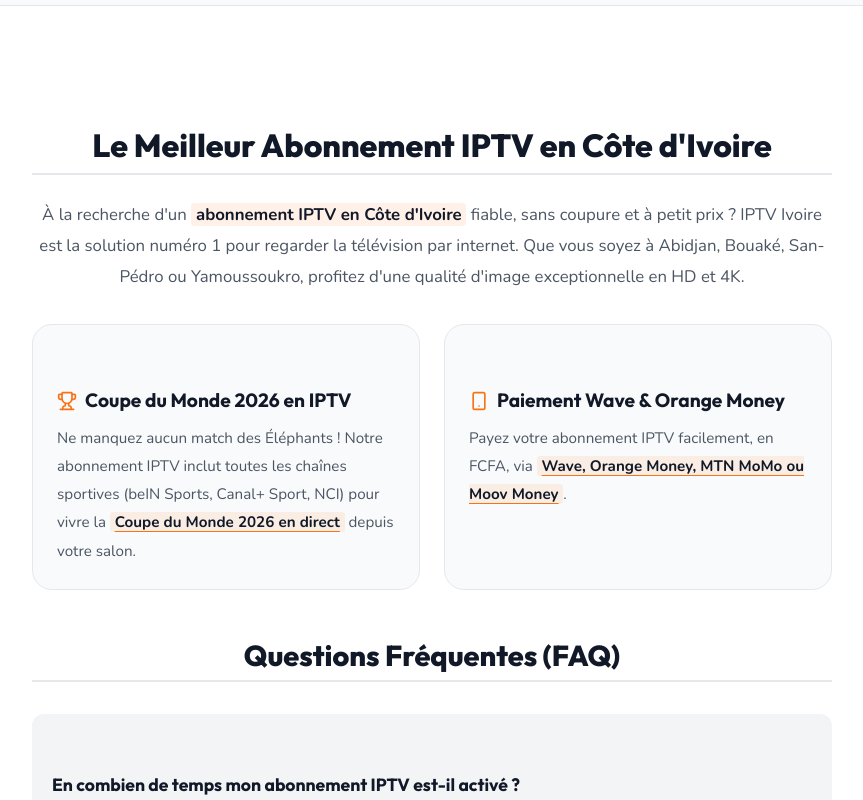
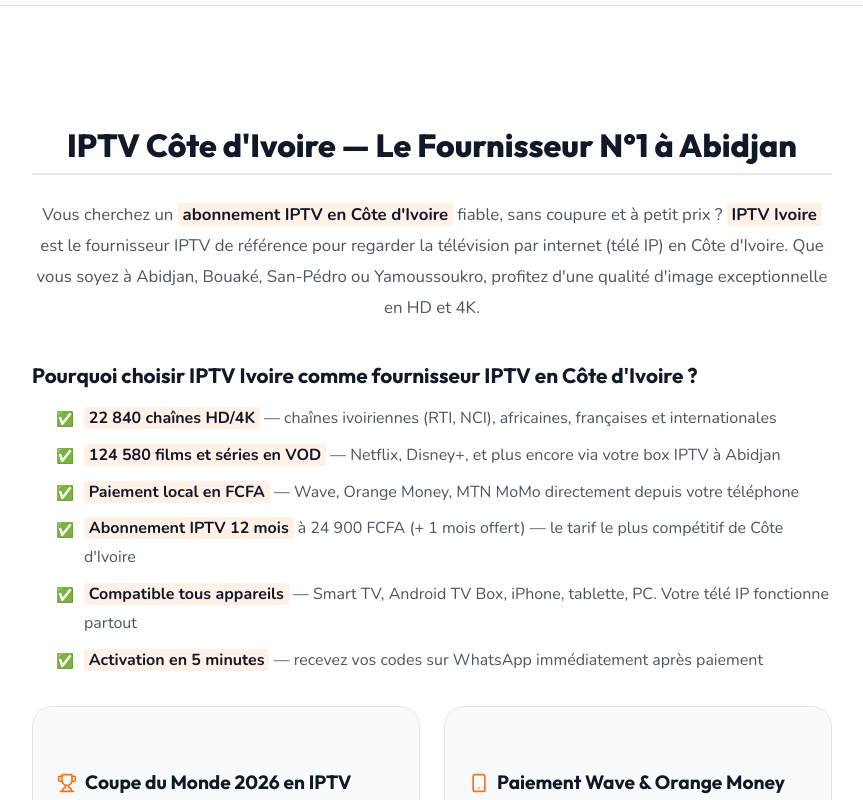
Before and after one commit to chadyyyy/iptv-ivoire, a Next.js app: page /abonnement-iptv-cote-divoire in a window 1280 px wide. Shown: the part 1860-2660 px from the top of the page, without its empty margins (208-1071 px from the left). Built offline with nearby package versions, Linux system fonts and the light colour scheme.

Commit message:
seo: optimize /abonnement-iptv-cote-divoire for 'iptv cote d'ivoire' keyword (Ubersuggest quick-win)

```diff
--- a/app/abonnement-iptv-cote-divoire/layout.tsx
+++ b/app/abonnement-iptv-cote-divoire/layout.tsx
@@ -1,15 +1,15 @@
 import type { Metadata } from 'next'
 
 export const metadata: Metadata = {
-  title: "Abonnement IPTV Côte d'Ivoire | Coupe du Monde 2026 dès 5 900 FCFA",
-  description: "Meilleur abonnement IPTV en Côte d'Ivoire. Regardez la Coupe du Monde 2026 avec +22 000 chaînes HD/4K. Offre 2 mois à 5 900 FCFA. Paiement Orange Money & Wave. Activation en 5 min.",
-  keywords: ['iptv coupe du monde 2026', 'iptv cote divoire prix', 'abonnement iptv fcfa', 'regarder éléphants coupe du monde', 'iptv orange money'],
+  title: "IPTV Côte d'Ivoire — Abonnement dès 5 900 FCFA (2026)",
+  description: "Meilleur abonnement IPTV en Côte d'Ivoire. 22 840 chaînes HD/4K, 124 580 VOD. Dès 5 900 FCFA. Paiement Wave & Orange Money. Activation en 5 min. Fournisseur IPTV #1 à Abidjan.",
+  keywords: ['iptv cote d ivoire', 'iptv côte d ivoire', 'abonnement iptv côte d ivoire', 'fournisseur iptv côte d ivoire', 'iptv abidjan', 'télé ip', 'abonnement iptv 12 mois côte d ivoire', 'iptv coupe du monde 2026', 'iptv orange money', 'iptv wave ci'],
   alternates: {
     canonical: 'https://iptvivoire.com/abonnement-iptv-cote-divoire',
   },
   openGraph: {
-    title: "Abonnement IPTV Côte d'Ivoire | Coupe du Monde 2026 — IPTV Ivoire",
-    description: "Regardez les Éléphants en Coupe du Monde 2026 en HD/4K. +22 000 chaînes. Paiement Orange Money & Wave.",
+    title: "IPTV Côte d'Ivoire — Abonnement dès 5 900 FCFA | IPTV Ivoire",
+    description: "Fournisseur IPTV #1 en Côte d'Ivoire. 22 840 chaînes HD/4K. Paiement Wave & Orange Money. Activation immédiate.",
     images: [{ url: 'https://iptvivoire.com/og/iptv-cote-divoire-coupe-du-monde-2026.png', width: 1280, height: 720 }],
   },
 }
--- a/app/abonnement-iptv-cote-divoire/page.tsx
+++ b/app/abonnement-iptv-cote-divoire/page.tsx
@@ -397,11 +397,23 @@
           <div className="container" style={{ maxWidth: '850px', margin: '0 auto' }}>
             <div className="prose" style={{ color: 'var(--color-text-muted)', lineHeight: 1.8 }}>
               <h2 style={{ fontFamily: 'Outfit, sans-serif', fontWeight: 800, fontSize: '2rem', color: 'var(--color-text)', marginBottom: '1.5rem', textAlign: 'center' }}>
-                Le Meilleur Abonnement IPTV en Côte d&apos;Ivoire
+                IPTV Côte d&apos;Ivoire — Le Fournisseur N°1 à Abidjan
               </h2>
-              <p style={{ marginBottom: '2rem', fontSize: '1.05rem', textAlign: 'center' }}>
-                À la recherche d&apos;un <strong>abonnement IPTV en Côte d&apos;Ivoire</strong> fiable, sans coupure et à petit prix ? IPTV Ivoire est la solution numéro 1 pour regarder la télévision par internet. Que vous soyez à Abidjan, Bouaké, San-Pédro ou Yamoussoukro, profitez d&apos;une qualité d&apos;image exceptionnelle en HD et 4K.
+              <p style={{ marginBottom: '1.5rem', fontSize: '1.05rem', textAlign: 'center' }}>
+                Vous cherchez un <strong>abonnement IPTV en Côte d&apos;Ivoire</strong> fiable, sans coupure et à petit prix ? <strong>IPTV Ivoire</strong> est le fournisseur IPTV de référence pour regarder la télévision par internet (télé IP) en Côte d&apos;Ivoire. Que vous soyez à Abidjan, Bouaké, San-Pédro ou Yamoussoukro, profitez d&apos;une qualité d&apos;image exceptionnelle en HD et 4K.
               </p>
+
+              <h3 style={{ fontFamily: 'Outfit, sans-serif', fontWeight: 700, fontSize: '1.3rem', color: 'var(--color-text)', marginBottom: '1rem' }}>
+                Pourquoi choisir IPTV Ivoire comme fournisseur IPTV en Côte d&apos;Ivoire ?
+              </h3>
+              <ul style={{ marginBottom: '2rem', paddingLeft: '1.5rem', fontSize: '1rem', color: 'var(--color-text-muted)' }}>
+                <li style={{ marginBottom: '0.5rem' }}><strong>22 840 chaînes HD/4K</strong> — chaînes ivoiriennes (RTI, NCI), africaines, françaises et internationales</li>
+                <li style={{ marginBottom: '0.5rem' }}><strong>124 580 films et séries en VOD</strong> — Netflix, Disney+, et plus encore via votre box IPTV à Abidjan</li>
+                <li style={{ marginBottom: '0.5rem' }}><strong>Paiement local en FCFA</strong> — Wave, Orange Money, MTN MoMo directement depuis votre téléphone</li>
+                <li style={{ marginBottom: '0.5rem' }}><strong>Abonnement IPTV 12 mois</strong> à 24 900 FCFA (+ 1 mois offert) — le tarif le plus compétitif de Côte d&apos;Ivoire</li>
+                <li style={{ marginBottom: '0.5rem' }}><strong>Compatible tous appareils</strong> — Smart TV, Android TV Box, iPhone, tablette, PC. Votre télé IP fonctionne partout</li>
+                <li style={{ marginBottom: '0.5rem' }}><strong>Activation en 5 minutes</strong> — recevez vos codes sur WhatsApp immédiatement après paiement</li>
+              </ul>
 
               <div style={{ display: 'grid', gridTemplateColumns: 'repeat(auto-fit, minmax(300px, 1fr))', gap: '1.5rem', marginBottom: '3rem' }}>
                 <div className="card" style={{ padding: '1.5rem' }}>
@@ -417,7 +429,7 @@
                     <Smartphone size={20} color="#F97316" /> Paiement Wave &amp; Orange Money
                   </h3>
                   <p style={{ fontSize: '0.95rem', marginBottom: 0, color: 'var(--color-text-muted)' }}>
-                    Payez votre abonnement IPTV facilement, en FCFA, via <Link href="/blog/iptv-orange-money-wave-cote-divoire" style={{ color: '#F97316', textDecoration: 'underline' }}><strong>Wave, Orange Money, MTN MoMo ou Moov Money</strong></Link>.
+                    Payez votre abonnement IPTV facilement, en FCFA, via <Link href="/blog/iptv-orange-money-wave-cote-divoire" style={{ color: '#F97316', textDecoration: 'underline' }}><strong>Wave, Orange Money, MTN MoMo ou Moov Money</strong></Link>. Consultez nos <Link href="/prix-iptv-abidjan" style={{ color: '#F97316', textDecoration: 'underline' }}><strong>tarifs complets en FCFA</strong></Link>.
                   </p>
                 </div>
               </div>
```
